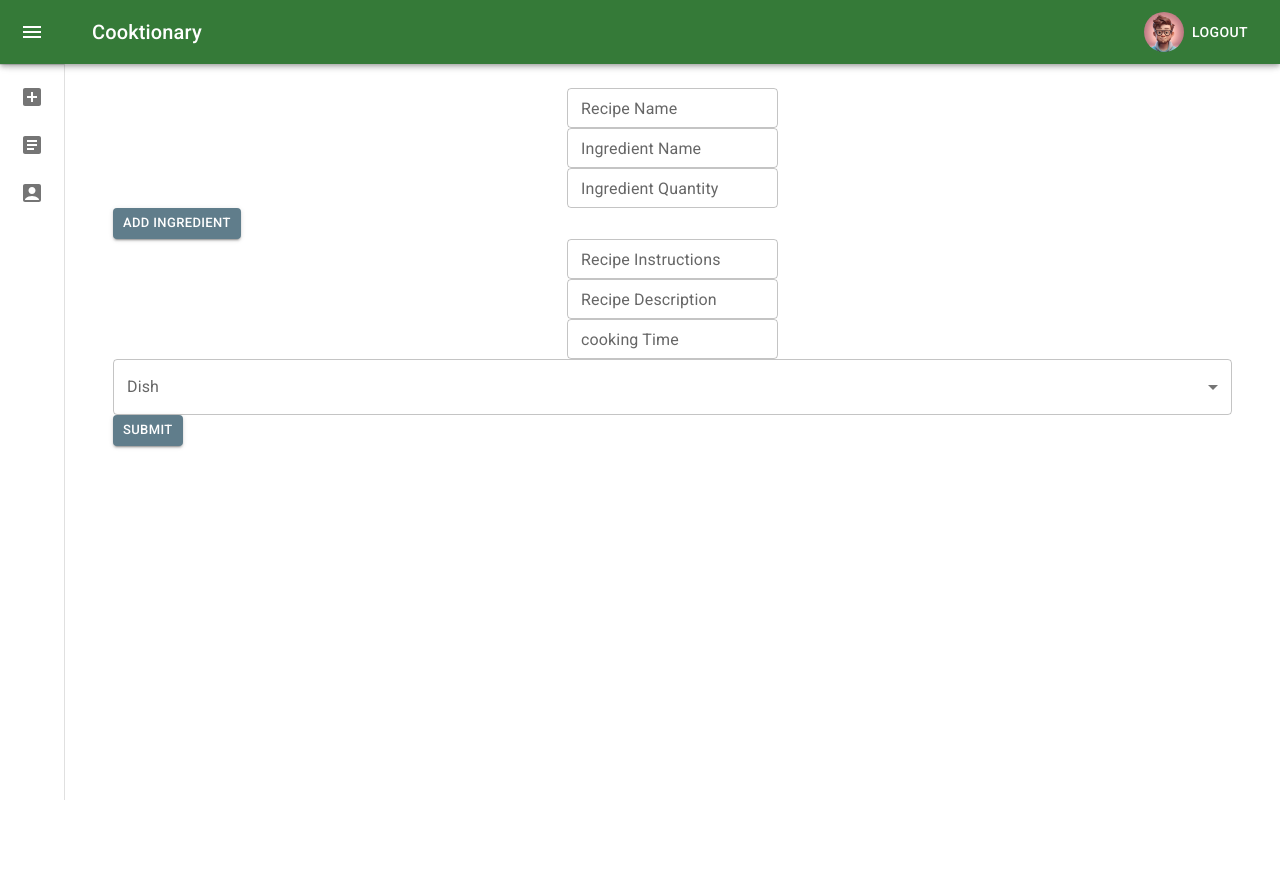
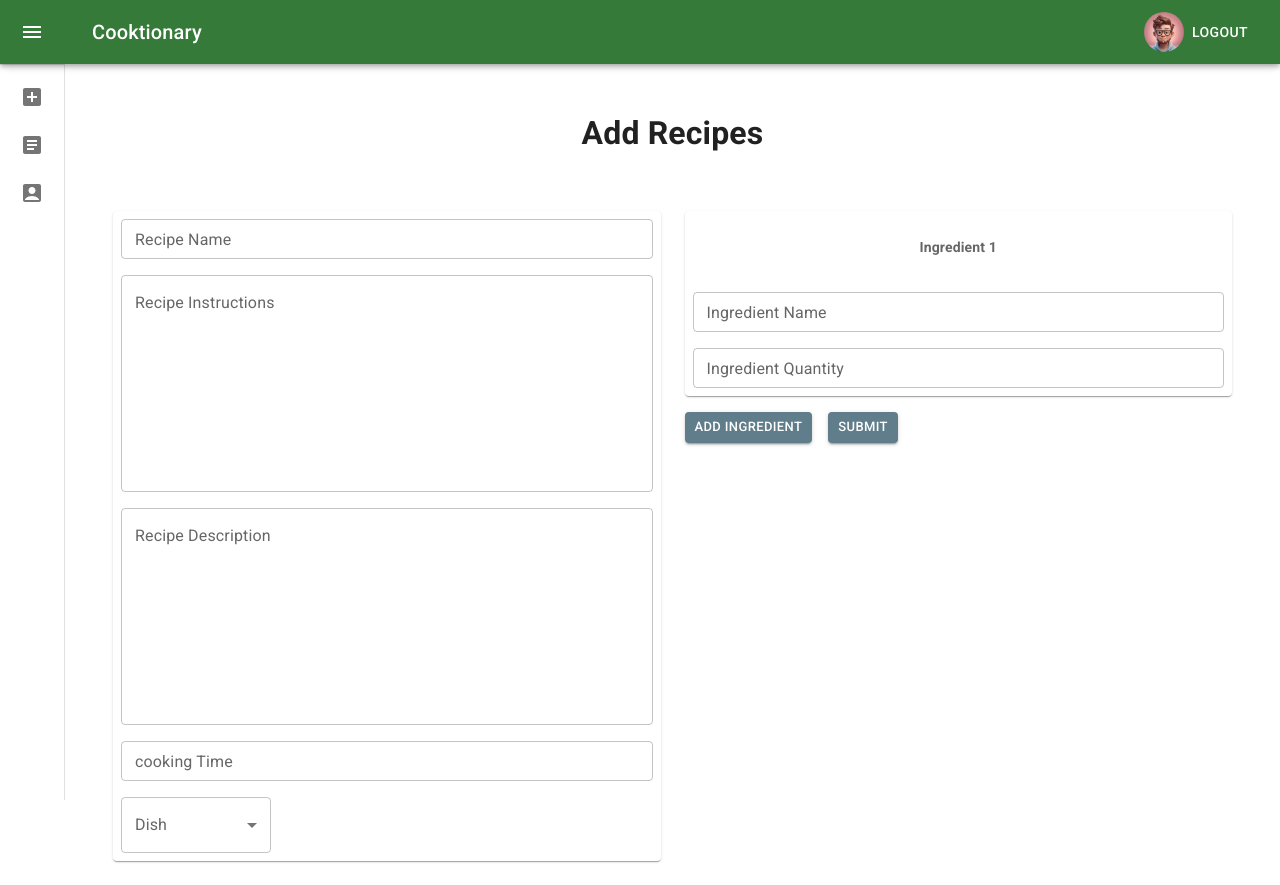
Before and after one commit to chubibobibo/CooktionaryApp, a React (Vite) app in the folder frontend/: page /dashboard/add-recipe in a window 1280 px wide. Before the commit the page ends 800 px from the top, so only its background shows below. Built offline with nearby package versions, Linux system fonts and the light colour scheme; no server answers.

Commit message:
initial layout add recipe page

```diff
--- a/frontend/src/components/SelectComponent.jsx
+++ b/frontend/src/components/SelectComponent.jsx
@@ -8,11 +8,9 @@ import Select from "@mui/material/Select";
 function SelectComponent({
   label,
   name,
+  handleInputChange,
+  recipeData,
   value,
-  valueLabel,
-  handleInputChange,
-  category,
-  recipeData,
 }) {
   const dishObj = {
     PORK: "pork",
@@ -23,13 +21,13 @@ function SelectComponent({
   };
 
   return (
-    <Box sx={{ minWidth: 120 }}>
+    <Box sx={{ maxWidth: 150 }}>
       <FormControl fullWidth>
-        <InputLabel id='demo-simple-select-label'>{label}</InputLabel>
+        <InputLabel id='demo-simple-select-label'>{"Dish"}</InputLabel>
         <Select
           labelId='demo-simple-select-label'
           id='demo-simple-select'
-          value={recipeData}
+          value={value}
           label={label}
           name={name}
           onChange={handleInputChange}
--- a/frontend/src/components/TextInputComponent.jsx
+++ b/frontend/src/components/TextInputComponent.jsx
@@ -25,6 +25,7 @@ function TextInputComponent({
         value={value}
         defaultValue={defaultValue}
         onChange={onChange}
+        fullWidth
       />
     </div>
   );
--- /dev/null
+++ b/frontend/src/components/TextfieldComponent.jsx
@@ -0,0 +1,22 @@
+//MUI imports
+import Box from "@mui/material/Box";
+import TextField from "@mui/material/TextField";
+
+function TextfieldComponent({ label, value, handleInputChange, name }) {
+  return (
+    <Box>
+      <TextField
+        id='outlined-multiline-static'
+        label={label}
+        multiline
+        rows={8}
+        fullWidth
+        value={value}
+        onChange={handleInputChange}
+        name={name}
+        // defaultValue='Default Value'
+      />
+    </Box>
+  );
+}
+export default TextfieldComponent;
--- a/frontend/src/pages/AddRecipe2.jsx
+++ b/frontend/src/pages/AddRecipe2.jsx
@@ -3,6 +3,7 @@ import CssBaseline from "@mui/material/CssBaseline";
 import Box from "@mui/material/Box";
 import Container from "@mui/material/Container";
 import ButtonComponent from "../components/ButtonComponent.jsx";
+import Grid from "@mui/material/Unstable_Grid2";
 
 import InputLabel from "@mui/material/InputLabel";
 import MenuItem from "@mui/material/MenuItem";
@@ -17,7 +18,12 @@ import { useNavigation, useNavigate } from "react-router-dom";
 
 //component imports
 import TextInputComponent from "../components/TextInputComponent.jsx";
+import TextfieldComponent from "../components/TextfieldComponent.jsx";
 import SelectComponent from "../components/SelectComponent.jsx";
+
+//CSS imports
+import styles from "../utils/styles/AddRecipe.module.css";
+import { Item } from "../utils/MUIcomponents/NavbarComponents.js";
 
 function AddRecipe2() {
   //object for select input
@@ -121,8 +127,12 @@ function AddRecipe2() {
     <>
       <CssBaseline />
       <Form method='post'>
-        <Container maxWidth='xl'>
+        <Container maxWidth='xl' className={styles.allRecipeContainer}>
+          <h1>Add Recipes</h1>
           <Box>
+            <Grid container spacing={3}>
+              <Grid sm={12} md={6} lg={6}>
+                <Item className={styles.firstInput}>
                   <TextInputComponent
                     label={"Recipe Name"}
                     name={"recipeName"}
@@ -130,47 +140,21 @@ function AddRecipe2() {
                     onChange={handleInputChange}
                     value={recipeData.recipeName}
                   />
-            {recipeData.recipeIngredients.map((newRecipeData, idx) => {
-              return (
-                <div key={idx}>
-                  <TextInputComponent
-                    label={"Ingredient Name"}
-                    name={"ingredientName"}
-                    type={"text"}
-                    onChange={(e) => handleIngredientName(e, idx)}
-                    value={newRecipeData.ingredientName}
-                  />
-                  <TextInputComponent
-                    label={"Ingredient Quantity"}
-                    name={"ingredientQty"}
-                    type={"text"}
-                    onChange={(e) => handleQty(e, idx)}
-                    value={newRecipeData.ingredientQty}
-                  />
-                </div>
-              );
-            })}
-
-            {/* Note: add onClick property in ButtonComponent */}
-            <ButtonComponent
-              label={"Add Ingredient"}
-              type={"button"}
-              size={"small"}
-              onClick={addInputField}
-            />
-            <TextInputComponent
+                  <TextfieldComponent
                     label={"Recipe Instructions"}
                     name={"recipeInstructions"}
                     type={"text"}
-              onChange={handleInputChange}
+                    handleInputChange={handleInputChange}
                     value={recipeData.recipeInstructions}
+                    name={"recipeInstructions"}
                   />
-            <TextInputComponent
+                  <TextfieldComponent
                     label={"Recipe Description"}
                     name={"recipeDescription"}
                     type={"text"}
-              onChange={handleInputChange}
+                    handleInputChange={handleInputChange}
                     value={recipeData.description}
+                    name={"recipeDescription"}
                   />
                   <TextInputComponent
                     label={"cooking Time"}
@@ -179,9 +163,11 @@ function AddRecipe2() {
                     onChange={handleInputChange}
                     value={recipeData.cookingTime}
                   />
-            <Box sx={{ minWidth: 120 }}>
+                  <Box sx={{ maxWidth: 150 }}>
                     <FormControl fullWidth>
-                <InputLabel id='demo-simple-select-label'>{"Dish"}</InputLabel>
+                      <InputLabel id='demo-simple-select-label'>
+                        {"Dish"}
+                      </InputLabel>
                       <Select
                         labelId='demo-simple-select-label'
                         id='demo-simple-select'
@@ -198,7 +184,41 @@ function AddRecipe2() {
                       </Select>
                     </FormControl>
                   </Box>
-          </Box>
+                </Item>
+              </Grid>
+              <Grid sm={12} md={6} lg={6}>
+                <Box>
+                  {recipeData.recipeIngredients.map((newRecipeData, idx) => {
+                    return (
+                      <div key={idx}>
+                        <Item className={styles.ingredients}>
+                          <h4>{`Ingredient ${idx + 1}`}</h4>
+                          <TextInputComponent
+                            label={"Ingredient Name"}
+                            name={"ingredientName"}
+                            type={"text"}
+                            onChange={(e) => handleIngredientName(e, idx)}
+                            value={newRecipeData.ingredientName}
+                          />
+                          <TextInputComponent
+                            label={"Ingredient Quantity"}
+                            name={"ingredientQty"}
+                            type={"text"}
+                            onChange={(e) => handleQty(e, idx)}
+                            value={newRecipeData.ingredientQty}
+                          />
+                        </Item>
+                      </div>
+                    );
+                  })}
+                  <Box className={styles.ingredientBtn}>
+                    {/* Note: add onClick property in ButtonComponent */}
+                    <ButtonComponent
+                      label={"Add Ingredient"}
+                      type={"button"}
+                      size={"small"}
+                      onClick={addInputField}
+                    />
                     <ButtonComponent
                       name={"submit"}
                       size={"small"}
@@ -207,6 +227,11 @@ function AddRecipe2() {
                       onClick={handleSubmit}
                       disabled={isSubmitting}
                     />
+                  </Box>
+                </Box>
+              </Grid>
+            </Grid>
+          </Box>
         </Container>
       </Form>
     </>
--- a/frontend/src/pages/DashboardLayout.jsx
+++ b/frontend/src/pages/DashboardLayout.jsx
@@ -121,6 +121,7 @@ function NavbarComponent() {
   // useLoaderData;
   const loggedUser = useLoaderData();
 
+  //JSX rendered using MUI-mini variant drawer
   return (
     <Box sx={{ display: "flex", flexGrow: 1 }}>
       <CssBaseline />
--- a/frontend/src/utils/MUIcomponents/NavbarComponents.js
+++ b/frontend/src/utils/MUIcomponents/NavbarComponents.js
@@ -22,6 +22,7 @@ import AddBoxIcon from "@mui/icons-material/AddBox";
 import ArticleIcon from "@mui/icons-material/Article";
 import AccountBoxIcon from "@mui/icons-material/AccountBox";
 import Button from "@mui/material/Button";
+import Paper from "@mui/material/Paper";
 
 export const drawerWidth = 240;
 
@@ -89,3 +90,11 @@ export const Drawer = styled(MuiDrawer, {
     "& .MuiDrawer-paper": closedMixin(theme),
   }),
 }));
+
+export const Item = styled(Paper)(({ theme }) => ({
+  backgroundColor: theme.palette.mode === "dark" ? "#1A2027" : "#fff",
+  ...theme.typography.body2,
+  padding: theme.spacing(1),
+  textAlign: "center",
+  color: theme.palette.text.secondary,
+}));
--- /dev/null
+++ b/frontend/src/utils/styles/AddRecipe.module.css
@@ -0,0 +1,26 @@
+.allRecipeContainer {
+  /* background-color: brown; */
+  display: flex;
+  flex-direction: column;
+}
+
+.firstInput {
+  display: flex;
+  flex-direction: column;
+  gap: 1rem;
+  margin-top: 2rem;
+  margin-left: 0;
+}
+
+.ingredients {
+  display: flex;
+  flex-direction: column;
+  gap: 1rem;
+  margin-top: 2rem;
+}
+
+.ingredientBtn {
+  display: flex;
+  gap: 1rem;
+  margin-top: 1rem;
+}
```
Lines whose indentation alone changed are shown as unchanged.
